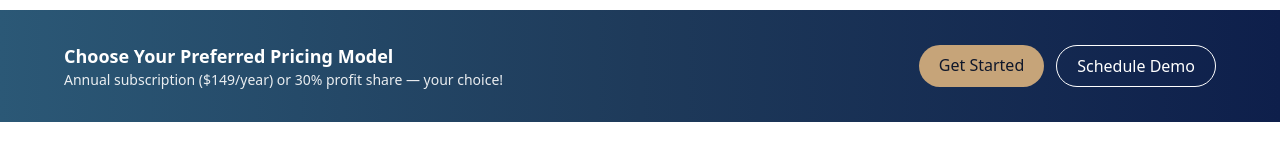
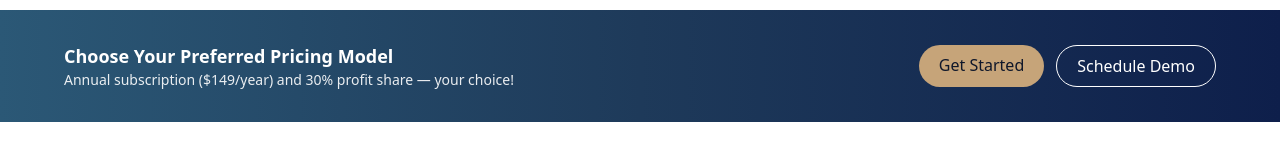
Before and after one commit to Amolika28-Kale/golden-pips-bot, a React (Vite) app: page / in a window 1280 px wide. Shown: the part 6372-6532 px from the top of the page. Built offline with nearby package versions, Linux system fonts and the light colour scheme; the HTML template or start-up script is replaced by a standard one.

Commit message:
promo bar changes

```diff
--- a/src/Landing.jsx
+++ b/src/Landing.jsx
@@ -758,7 +758,7 @@ export default function Landing() {
             <div>
               <div className="font-semibold text-lg">Choose Your Preferred Pricing Model</div>
               <div className="text-sm opacity-90">
-                Annual subscription ($149/year) or 30% profit share — your choice!
+                Annual subscription ($149/year) and 30% profit share — your choice!
               </div>
             </div>
             <div className="flex gap-3">
```
